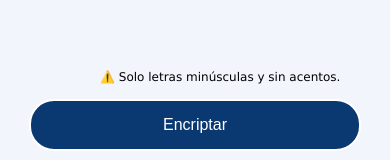
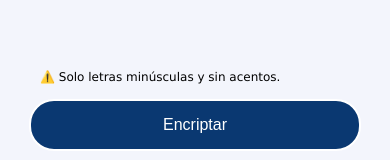
Before and after one commit to AlejoSalasN/encriptador, a plain HTML site: page index.html in a window 390 px wide. Shown: the part 296-456 px from the top of the page. Drawn offline with Linux system fonts and the light colour scheme.

Commit message:
cambios span width < 768px

```diff
--- a/css/style.css
+++ b/css/style.css
@@ -142,6 +142,10 @@ img {
         display: block;
     }
 
+    .botones span {
+        margin: 0;
+    }
+
     img {
         display: none;
     }
```
